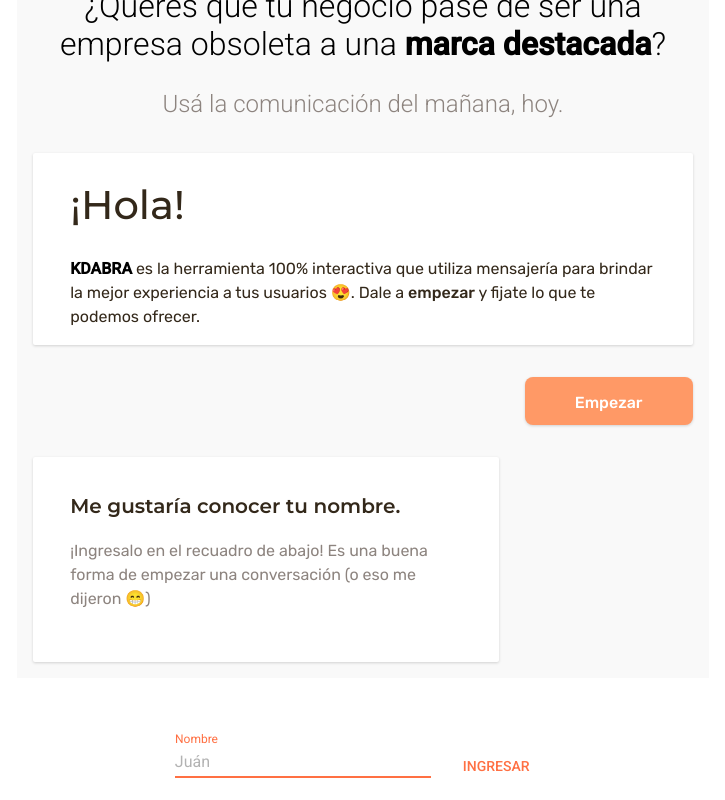
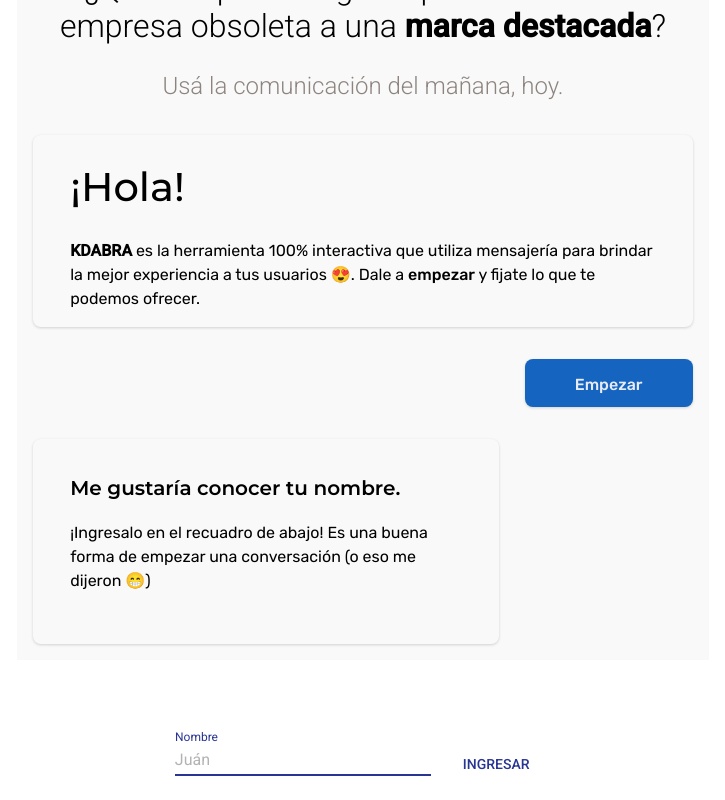
Before and after one commit to FedeAPerez/kdabrawebplatform, a React (Create React App) app: page / in a window 1280 px wide. Both pictures are taken after a click on the button "EMPEZAR". Shown: the whole page, without its empty margins (277-1002 px from the left). Built offline with nearby package versions, Linux system fonts and the light colour scheme.

Commit message:
cambios en design

```diff
--- a/src/App.css
+++ b/src/App.css
@@ -59,23 +59,23 @@
   width: 70%;
   padding-top: 10px;
   display: block;
-  margin: 0 auto;
+  margin: 1em auto;
+  height: 20%;
 }
 
 .message {
   display: inline-block;
   padding: 1em;
-  border-radius: 2px;
+  border-radius: 8px;
   box-shadow: 0 1px 3px 0 rgba(0, 0, 0, 0.16);
   font-family: 'Rubik', sans-serif;
   font-weight: 400;
   margin: 1em;
-  background-color: white;
+  color: #E8EAF6;
 }
 .message .kdabra {
   font-family: 'Roboto', sans-serif;
   font-weight: 700;
-  color: black;
 }
 
 .message b {
@@ -89,7 +89,6 @@
   line-height: 0.8;
   letter-spacing: normal;
   text-align: left;
-  color: #33281a;
   margin: 0.9em 0em;
  }
  .message h2 {
@@ -99,7 +98,6 @@
   line-height: 1.6;
   letter-spacing: normal;
   text-align: left;
-  color: #33281a;
  }
 
  .message h3 {
@@ -111,7 +109,6 @@
   line-height: 1.5;
   letter-spacing: normal;
   text-align: left;
-  color: #8d847f;
  }
 
  .right p {
@@ -123,7 +120,6 @@
   line-height: normal;
   letter-spacing: normal;
   text-align: center;
-  color: #ffffff;
  }
 
  .left {
@@ -137,16 +133,13 @@
   font-stretch: normal;
   line-height: 1.5;
   letter-spacing: normal;
-  color: #33281a;
+  color: black;
  }
 
  .left-lvl3 {
   width: 391.8px;
   min-height: 160px;
   padding: 1em 2.3em 1.8em 2.3em;
- }
- .left-lvl3 p {
-   color: #8d847f;
  }
 
  .left-lvl3-solo {
@@ -166,7 +159,7 @@
   text-align: center;
   border-radius: 8px;
   padding: 0em 1em;
-  background-color: #ff9966;
+  background-color: #1565C0;
  }
  .selection-item {
   margin: 1em;
@@ -217,12 +210,12 @@
 
 .selector-default {
 	color: #ffffff;
-	background-image: linear-gradient(253deg, #ff7519, #ff6600);
+	background-color: #3949AB;
 }
 
 .selector-secondary {
-	color: #ff9966;
-	border: solid 2px #f3f3f3;
+	color: #3949AB;
+	border: solid 2px #3F51B5;
 }
 
 
@@ -249,6 +242,7 @@
     width: 70%;
     padding-top: 10px;
     display: block;
-    margin: 0 auto;
-}
+    margin: 1 auto;
+    height: 20%;
+  }
  }
--- a/src/App.js
+++ b/src/App.js
@@ -1,5 +1,5 @@
 import React, { Component } from 'react';
-import { grey900, deepOrange400 } from 'material-ui/styles/colors';
+import { grey900, indigo800 } from 'material-ui/styles/colors';
 import './App.css';
 import MainInputView from './View/MainInputView'
 import MuiThemeProvider from 'material-ui/styles/MuiThemeProvider';
@@ -7,7 +7,7 @@
 
 const muiTheme = getMuiTheme({
   palette: {
-    primary1Color: deepOrange400,
+    primary1Color: indigo800,
     textColor: grey900,
   }
 });
--- a/src/Service/FlowService.js
+++ b/src/Service/FlowService.js
@@ -14,8 +14,8 @@
 					'type_response': 'big-button',
 					'label': 'Empezar',
 					'value': 'ok',
-					'color':'#ff6600',
-					'hover_color':'#ff9966'
+					'color':'#3949AB',
+					'hover_color':'#5C6BC0'
 				}
 			},
 			{
```
